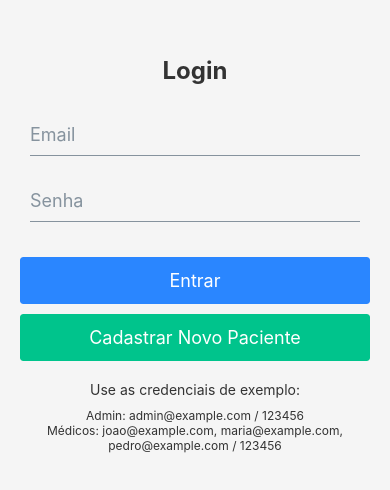
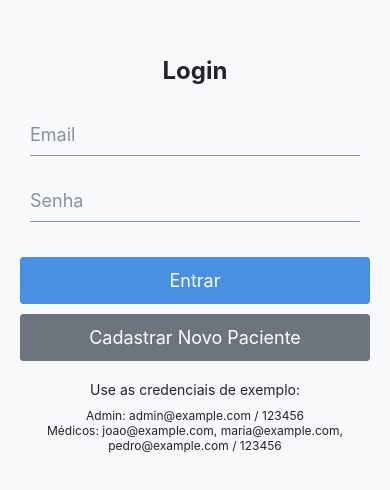
Before and after one commit to MatheusGmota/marcacao-consultas-medicas, a React Native app: screen /Home in a window 390 px wide. Shown: the part 168-658 px from the top of the page. Built offline with nearby package versions, Linux system fonts and the light colour scheme.

Commit message:
feat: novos temas e cores

```diff
--- a/src/styles/theme.ts
+++ b/src/styles/theme.ts
@@ -1,12 +1,14 @@
 export default {
   colors: {
-      primary: '#2A86FF',
-      secondary: '#00C48C',
-      background: '#F5F5F5',
-      text: '#333333',
-      error: '#FF647C',
-      success: '#00C48C',
+     primary: '#4A90E2',
+     secondary: '#6C757D',
+     background: '#F8F9FA',
+     text: '#212529',
+     error: '#DC3545',
+     success: '#28A745',
+     warning: '#FFC107',
      white: '#FFFFFF',
+     border: '#DEE2E6',
   },
   typography: {
      title: {
@@ -15,15 +17,21 @@ export default {
      },
      subtitle: {
         fontSize: 18,
-        fontWeight: '500',
+        fontWeight: '600',
      },
      body: {
         fontSize: 16,
+        fontWeight: 'normal',
+     },
+     caption: {
+        fontSize: 14,
+        fontWeight: 'normal',
      },
   },
   spacing: {
      small: 8,
      medium: 16,
      large: 24,
+     xlarge: 32,
   },
 };
```
Lines whose indentation alone changed are shown as unchanged.
